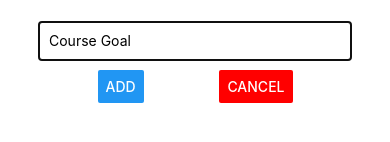
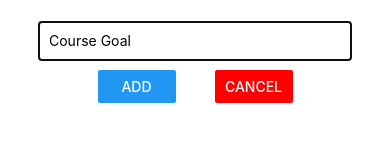
Before and after one commit to MiyuruCG/ReactNative-CompleteGuide, a React Native app: screen / in a window 390 px wide. Both pictures are taken after a click on the button "ADD NEW GOAL". Shown: the part 360-502 px from the top of the page. Built offline with nearby package versions, Linux system fonts and the light colour scheme.

Commit message:
Styling Buttons

```diff
--- a/components/GoalInput.js
+++ b/components/GoalInput.js
@@ -24,8 +24,12 @@ const GoalInput = (props) => {
         />
 
         <View style={styles.buttonStyle}>
-          <Button title="Add" onPress={addGoalHandler} />
-          <Button title="Cancel" color="red" onPress={props.cancel} />
+          <View style={styles.button}>
+            <Button title="Add" onPress={addGoalHandler} />
+          </View>
+          <View style={styles.button}>
+            <Button title="Cancel" color="red" onPress={props.cancel} />
+          </View>
         </View>
       </View>
     </Modal>
@@ -50,5 +54,8 @@ const styles = StyleSheet.create({
     justifyContent: "space-between",
     width: "50%",
   },
+  button: {
+    width: "40%",
+  },
 });
 export default GoalInput;
```
